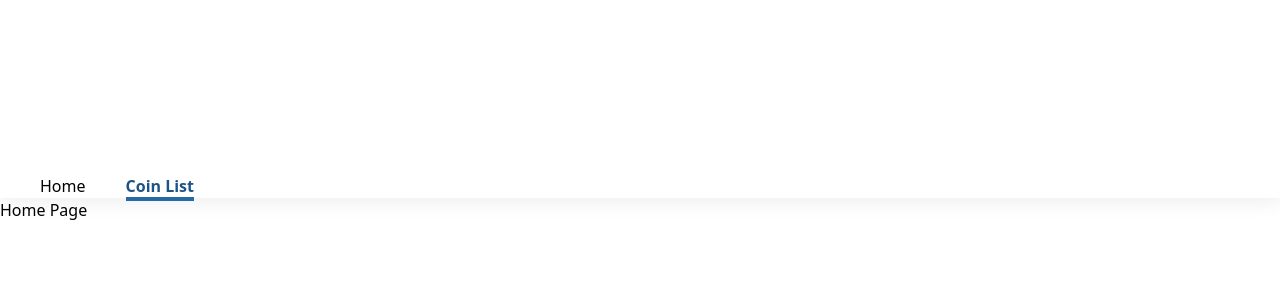
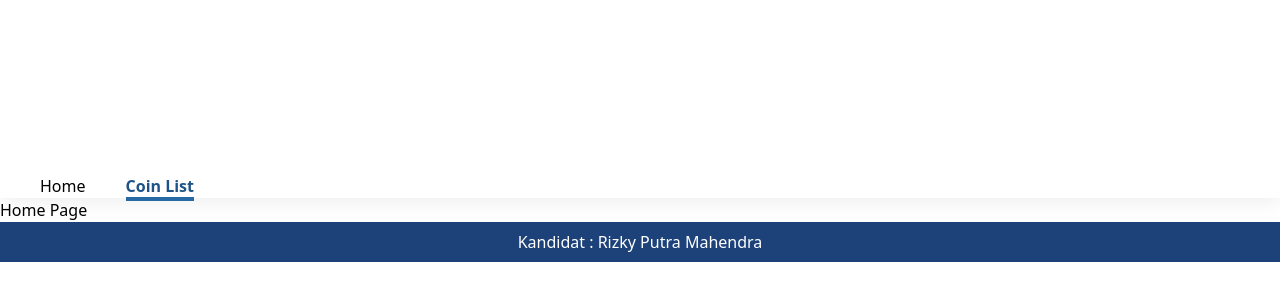
Before and after one commit to rizky-pm/test-reactjs, a React (Create React App) app: page / in a window 1280 px wide. Shown: the part 2-302 px from the top of the page. Built offline with nearby package versions, Linux system fonts and the light colour scheme.

Commit message:
Added footer

```diff
--- a/src/App.js
+++ b/src/App.js
@@ -1,11 +1,13 @@
 import Routers from './routes';
 import Navbar from './components/Navbar';
+import Footer from './components/Footer';
 
 function App() {
   return (
     <>
       <Navbar />
       <Routers />
+      <Footer />
     </>
   );
 }
--- /dev/null
+++ b/src/components/Footer.jsx
@@ -0,0 +1,11 @@
+import React from 'react';
+
+const Footer = () => {
+  return (
+    <footer className='text-center bg-[#1D4279] text-white py-2'>
+      <span>Kandidat : Rizky Putra Mahendra</span>
+    </footer>
+  );
+};
+
+export default Footer;
```
